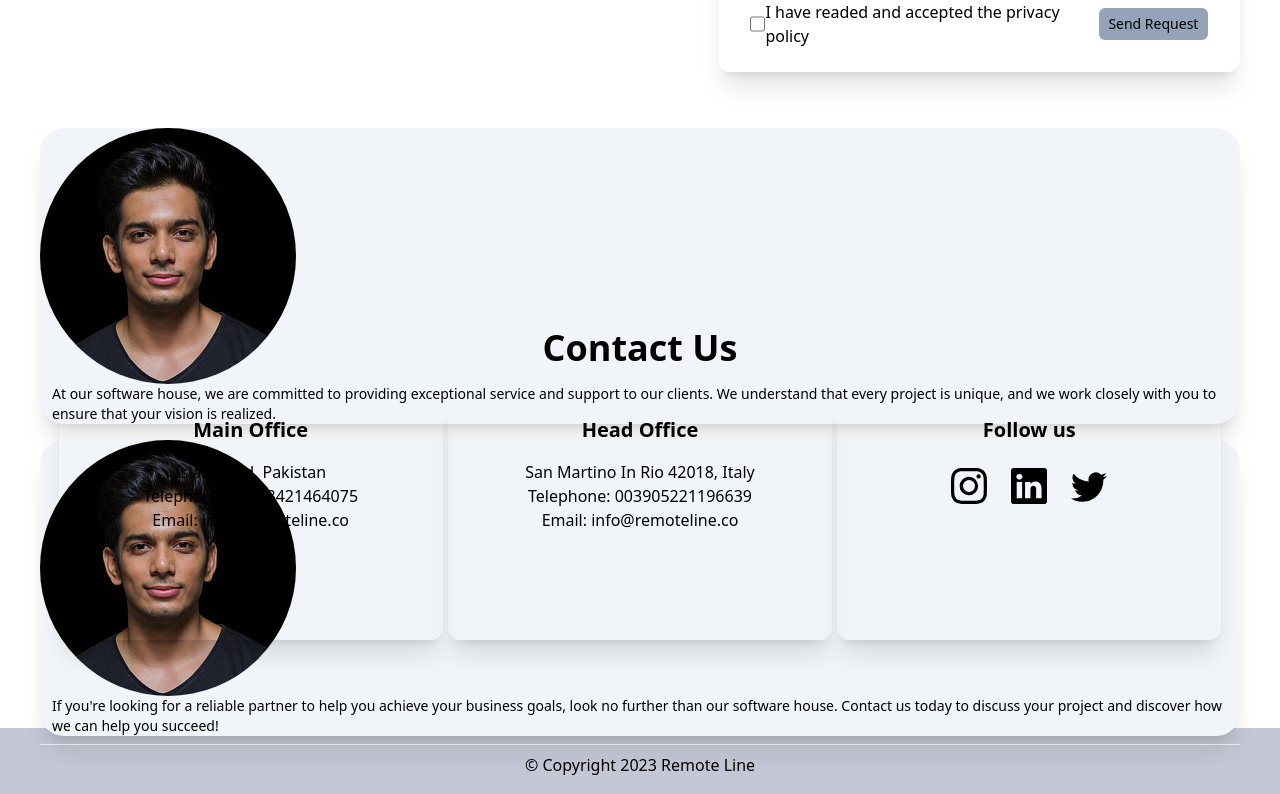
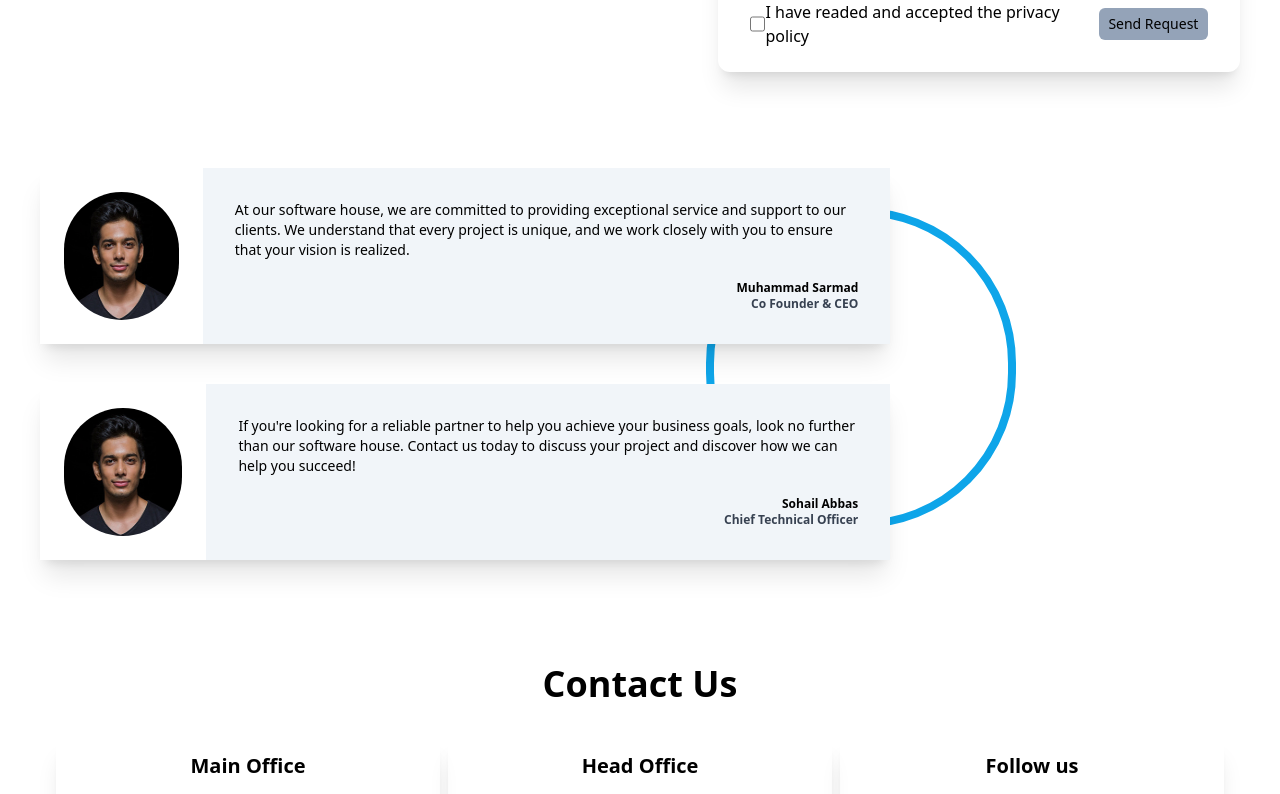
Before and after one commit to sohailabbas11/RemoteLine-Landing, a React (Create React App) app: page / in a window 1280 px wide. Shown: the part 1606-2400 px from the top of the page. Built offline with nearby package versions, Linux system fonts and the light colour scheme.

Commit message:
new circle created

```diff
--- a/src/components/ContactUs.tsx
+++ b/src/components/ContactUs.tsx
@@ -4,7 +4,7 @@ const ContactUs = () => {
     return (
         <div className='flex flex-col py-14'>
             <span className='text-4xl font-semibold text-center'>Contact Us</span>
-            <div className='flex flex-col md:flex-row justify-around mx-14'>
+            <div className='flex flex-col md:flex-row justify-between mx-14'>
                 <div className='flex flex-col shadow-xl h-60 w-96 rounded-xl my-8 py-4 px-4 '>
                     <span className='text-xl font-semibold text-center'>Main Office</span>
                     <p className='my-4 text-center'>
--- a/src/components/Home.tsx
+++ b/src/components/Home.tsx
@@ -7,7 +7,7 @@ const Home = () => {
             <div className="flex px-4 md:w-1/2">
                 <p className="text-lg font-semibold py-4 px-4 md:px-10">
                     <span className="text-2xl font-bold text-black">
-                        Our Software Services are - exceptional, <br /> reliable and scalable. <br /><br />
+                        Our Software Services are exceptional, <br /> reliable and scalable. <br /><br />
                     </span>
                     We’ve provided exceptional software teams to some of the world’s best technology businesses.
                     Over the years, we’ve designed and built various complex software platforms for different industries and partnered with some of the most ambitious founders & operators on their startup journey.
--- a/src/components/Message.tsx
+++ b/src/components/Message.tsx
@@ -1,26 +1,35 @@
 
 const Message = () => {
     return (
-        <div className='flex flex-col px-4 md:px-10 space-y-4 w-full h-36'>
-            <div className='flex flex-col md:flex space-x-3 bg-slate-100 rounded-3xl shadow-xl'>
-                <div className="">
+        <div className='flex'>
+            <div className="flex flex-col px-4 py-10 md:px-10 space-y-10 md:w-3/4">
+                <div className='flex flex-col md:flex-row shadow-xl'>
+                    <div className="flex bg-white justify-center py-6 px-6">
                         <img className='h-17 w-17 rounded-full' src={require('../images/person2.jpeg')} alt="" />
                     </div>
-                <div>
+                    <div className="bg-slate-100 px-8 py-8 flex items-center">
                         <p className='text-sm'>
-                        At our software house, we are committed to providing exceptional service and support to our clients. We understand that every project is unique, and we work closely with you to ensure that your vision is realized.
+                            At our software house, we are committed to providing exceptional service and support to our clients. We understand that every project is unique, and we work closely with you to ensure that your vision is realized. <br /> <br />
+                            <span className="text-xs font-semibold flex justify-center md:justify-end">Muhammad Sarmad</span>
+                            <span className="text-xs font-semibold text-gray-700 flex justify-center md:justify-end">Co Founder & CEO</span>
                         </p>
                     </div>
                 </div>
-            <div className='flex flex-col md:flex space-x-3 bg-slate-100 rounded-3xl shadow-xl'>
-                <div className="">
+                <div className='flex flex-col md:flex-row shadow-xl'>
+                    <div className="flex bg-white justify-center py-6 px-6">
                         <img className='h-17 w-17 rounded-full' src={require('../images/person2.jpeg')} alt="" />
                     </div>
-                <div>
+                    <div className="bg-slate-100 px-8 py-8 flex items-center">
                         <p className='text-sm'>
-                        If you're looking for a reliable partner to help you achieve your business goals, look no further than our software house. Contact us today to discuss your project and discover how we can help you succeed!
+                            If you're looking for a reliable partner to help you achieve your business goals, look no further than our software house. Contact us today to discuss your project and discover how we can help you succeed! <br /> <br />
+                            <span className="text-xs font-semibold flex justify-center md:justify-end">Sohail Abbas</span>
+                            <span className="text-xs font-semibold text-gray-700 flex justify-center md:justify-end">Chief Technical Officer</span>
                         </p>
                     </div>
+                </div>
+            </div>
+            <div className="relative right-56 -z-50 h-80 w-80 rounded-full border-8 border-sky-500 mr-10 my-20">
+
             </div>
         </div>
     )
```
Lines whose indentation alone changed are shown as unchanged.
